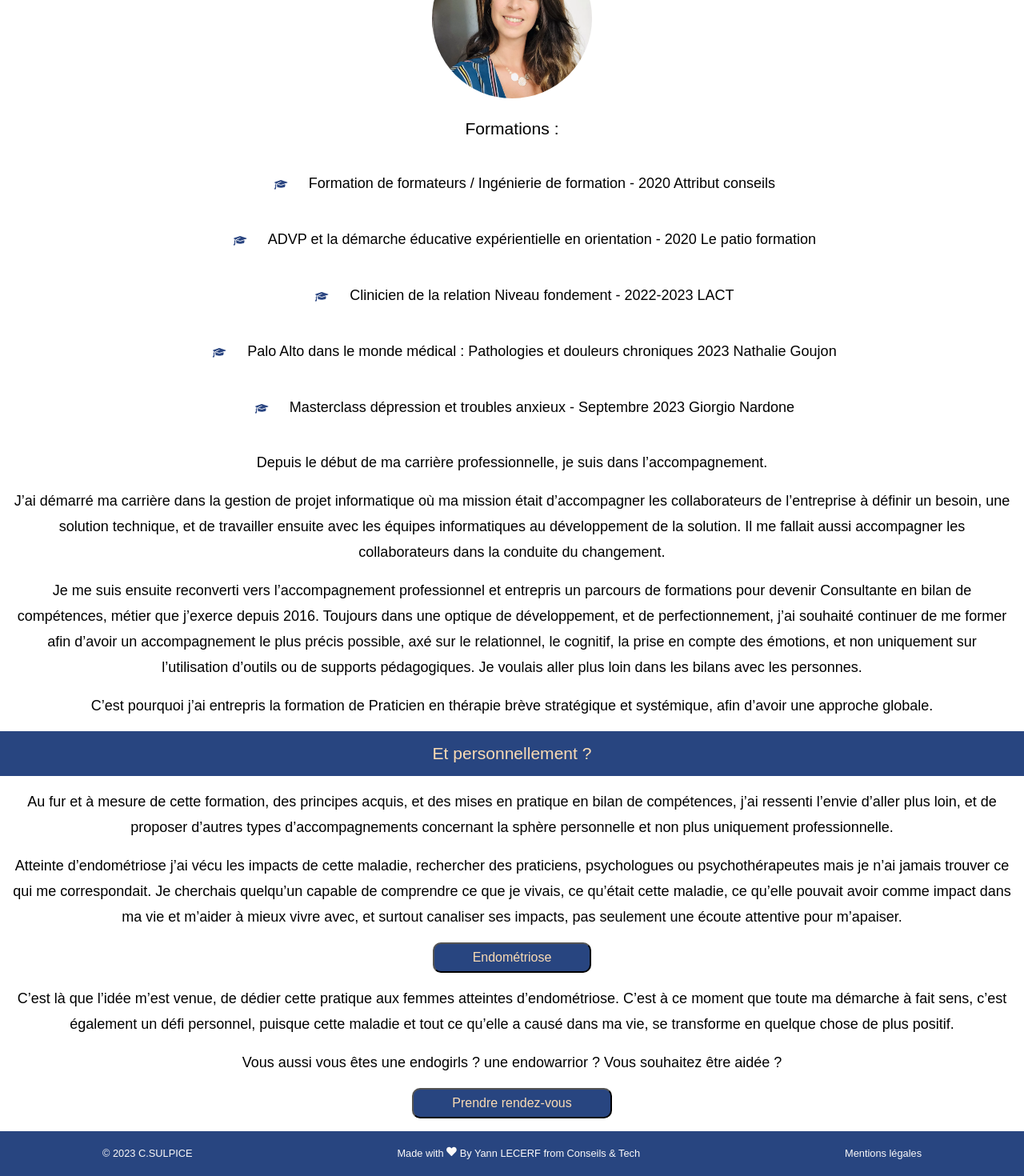
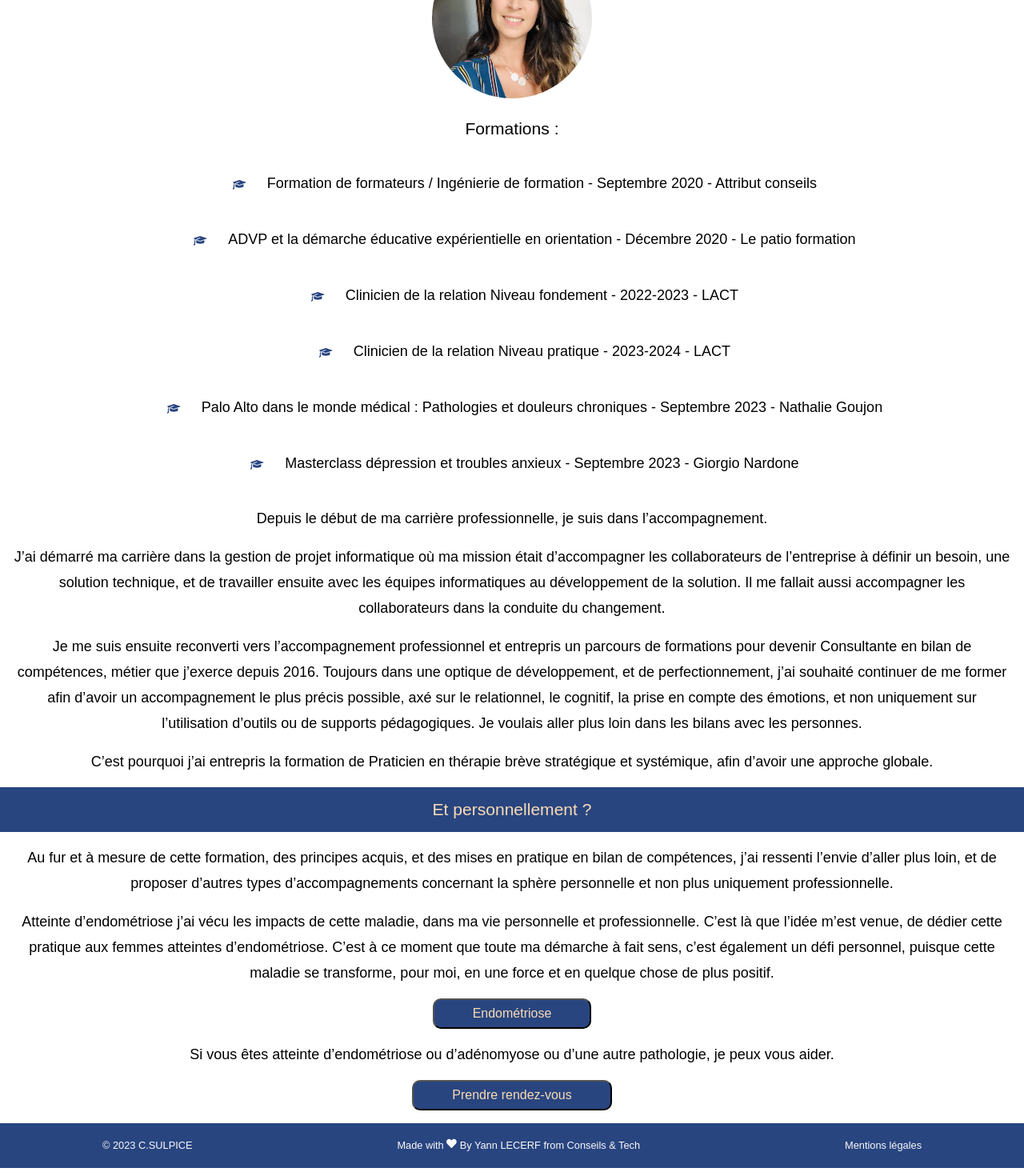
Before and after one commit to Belin27000/camille_sulpice_tb, a React (Create React App) app: page /camille_sulpice_tb/apropos in a window 1280 px wide. Shown: the part 615-2085 px from the top of the page at 80% size. Built offline with nearby package versions, Linux system fonts and the light colour scheme; a web font is replaced by a local one.

Commit message:
feat: text modification for the entire website

```diff
--- a/src/pages/About/Apropos.js
+++ b/src/pages/About/Apropos.js
@@ -36,25 +36,27 @@ const Apropos = () => {
                 alt="Portrait de Camille Sulpice" />
             <h3>Formations :</h3>
             <ul className='about-list'>
-                <li className='about-list-item'>Formation de formateurs / Ingénierie de formation - 2020 Attribut conseils</li>
-                <li className='about-list-item'>ADVP et la démarche éducative expérientielle en orientation - 2020 Le patio formation</li>
-                <li className='about-list-item'>Clinicien de la relation Niveau fondement - 2022-2023 LACT</li>
-                <li className='about-list-item'>Palo Alto dans le monde médical : Pathologies et douleurs chroniques 2023 Nathalie Goujon</li>
-                <li className='about-list-item'>Masterclass dépression et troubles anxieux - Septembre 2023 Giorgio Nardone</li>
+                <li className='about-list-item'>Formation de formateurs / Ingénierie de formation - Septembre 2020 - Attribut conseils</li>
+                <li className='about-list-item'>ADVP et la démarche éducative expérientielle en orientation - Décembre 2020 - Le patio formation
+                </li>
+                <li className='about-list-item'>Clinicien de la relation Niveau fondement - 2022-2023 - LACT</li>
+                <li className='about-list-item'>Clinicien de la relation Niveau pratique - 2023-2024 - LACT</li>
+                <li className='about-list-item'>Palo Alto dans le monde médical : Pathologies et douleurs chroniques - Septembre 2023 - Nathalie Goujon</li>
+                <li className='about-list-item'>Masterclass dépression et troubles anxieux - Septembre 2023 - Giorgio Nardone</li>
             </ul>
-            <p className="about-text">Depuis le début de ma carrière professionnelle, je suis dans l’accompagnement.
-            </p>
+            <p className="about-text">Depuis le début de ma carrière professionnelle, je suis dans l’accompagnement.</p>
             <p className="about-text">J’ai démarré ma carrière dans la gestion de projet informatique où ma mission était d’accompagner les collaborateurs de l’entreprise à définir un besoin, une solution technique, et de travailler ensuite avec les équipes informatiques au développement de la solution. Il me fallait aussi accompagner les collaborateurs dans la conduite du changement.
             </p>
             <p className="about-text">Je me suis ensuite reconverti vers l’accompagnement professionnel et entrepris un parcours de formations pour devenir Consultante en bilan de compétences, métier que j’exerce depuis 2016. Toujours dans une optique de développement, et de perfectionnement, j’ai souhaité continuer de me former afin d’avoir un accompagnement le plus précis possible, axé sur le relationnel, le cognitif, la prise en compte des émotions, et non uniquement sur l’utilisation d’outils ou de supports pédagogiques. Je voulais aller plus loin dans les bilans avec les personnes.
             </p>
-            <p className="about-text">C’est pourquoi j’ai entrepris la formation de Praticien en thérapie brève stratégique et systémique, afin d’avoir une approche globale. </p>
+            <p className="about-text">C’est pourquoi j’ai entrepris la formation de Praticien en thérapie brève stratégique et systémique, afin d’avoir une approche globale.
+            </p>
             <h3 className='about-title-perso'>Et personnellement ? </h3>
-            <p className="about-text">Au fur et à mesure de cette formation, des principes acquis, et des mises en pratique en bilan de compétences, j’ai ressenti l’envie d’aller plus loin, et de proposer d’autres types d’accompagnements concernant la sphère personnelle et non plus uniquement professionnelle. </p>
-            <p className="about-text">Atteinte d’endométriose j’ai vécu les impacts de cette maladie, rechercher des praticiens, psychologues ou psychothérapeutes mais je n’ai jamais trouver ce qui me correspondait. Je cherchais quelqu’un capable de comprendre ce que je vivais, ce qu’était cette maladie, ce qu’elle pouvait avoir comme impact dans ma vie et m’aider à mieux vivre avec, et surtout canaliser ses impacts, pas seulement une écoute attentive pour m’apaiser. </p>
+            <p className="about-text">Au fur et à mesure de cette formation, des principes acquis, et des mises en pratique en bilan de compétences, j’ai ressenti l’envie d’aller plus loin, et de proposer d’autres types d’accompagnements concernant la sphère personnelle et non plus uniquement professionnelle.</p>
+            <p className="about-text">Atteinte d’endométriose j’ai vécu les impacts de cette maladie, dans ma vie personnelle et professionnelle. C’est là que l’idée m’est venue, de dédier cette pratique aux femmes atteintes d’endométriose. C’est à ce moment que toute ma démarche à fait sens, c’est également un défi personnel, puisque cette maladie se transforme, pour moi, en une force et en quelque chose de plus positif.
+            </p>
             <Button name={'Endométriose'} path={'/endometriose'} />
-            <p className="about-text">C’est là que l’idée m’est venue, de dédier cette pratique aux femmes atteintes d’endométriose. C’est à ce moment que toute ma démarche à fait sens, c’est également un défi personnel, puisque cette maladie et tout ce qu’elle a causé dans ma vie, se transforme en quelque chose de plus positif. </p>
-            <p className="about-text">Vous aussi vous êtes une endogirls ? une endowarrior ? Vous souhaitez être aidée ? </p>
+            <p className="about-text">Si vous êtes atteinte d’endométriose ou d’adénomyose ou d’une autre pathologie, je peux vous aider. </p>
             <Button name={'Prendre rendez-vous'} path={'/contact'} />
             <ScrollToTop />
         </div>
--- a/src/pages/Contact/Contact.js
+++ b/src/pages/Contact/Contact.js
@@ -123,7 +123,7 @@ const Contact = () => {
                         <button className="contact-send">Envoyer</button>
                     </form>
                 ) : (<div className='contact-form-sent'>
-                    <p>Le formulaire a bien était envoyé</p>
+                    <p>Le formulaire a bien été envoyé</p>
                     <Button name={'Retour à l\'accueil'} path={'/home'} />
                 </div>
                 )}
--- a/src/pages/Home.js
+++ b/src/pages/Home.js
@@ -19,21 +19,19 @@ const Home = () => {
                     <p>{text}</p>
                 </blockquote>
                 <ScrollToTop />
-                <p>Cette citation résume à elle seule très bien la thérapie brève systémique et stratégique !
+                <p>Cette citation résume à elle seule très bien la thérapie brève systémique et stratégique !</p>
+                <p>
+                    Le travail thérapeutique que je vous propose est d’analyser ensemble ce qui dysfonctionne, maintient ou aggrave le problème dans le but de co-construire une stratégie différente.
                 </p>
                 <p>
-                    Le travail que je vous propose est d’analyser ensemble ce qui <span className='textHightLight'>dysfonctionne, maintient ou aggrave </span>
-                    le problème dans le but de co-construire, ensemble, une <span className='textHightLight'>stratégie différente.</span>
-                </p>
-                <p>
-                    Cette approche conduit à un <span className='textHightLight'>changement durable</span> par une intervention brève allant de <span className='textHightLight'>1 à 10 séances.</span> Il ne s'agit pas ici d'analyser pourquoi le problème est apparu ou bien où il trouve ses origines mais de comprendre <span className='textHightLight'>comment il fonctionne</span> et surtout <span className='textHightLight'>comment il se maintient.</span>
+                    Cette approche conduit à un changement durable par une intervention brève allant de 1 à 10 séances. Il ne s'agit pas ici d'analyser pourquoi le problème est apparu ou bien où il trouve ses origines mais de comprendre comment il fonctionne et surtout comment il se maintient, pour apprendre à faire autrement.
                 </p>
             </section>
             <section className="difficulty">
                 <div className="difficulty-head" tabIndex={0}>
                     <ul>
-                        <li>Vous rencontrez une difficulté de vie ou un problème ? </li>
-                        <li>Vous avez tout essayer ? </li>
+                        <li>Vous rencontrez une difficulté de vie ou un problème ?</li>
+                        <li>Vous avez tout essayé ?</li>
                         <li>Vous vous sentez coincé dans une situation, épuisé et avez l’impression que rien ne pourra changer ?</li>
                     </ul>
                 </div>
```
Also changed, not shown: src/pages/Accompagnement/Accompagnement.js (+9 -9 lines), src/pages/Endometriose/Endometriose.js (+12 -9 lines).
